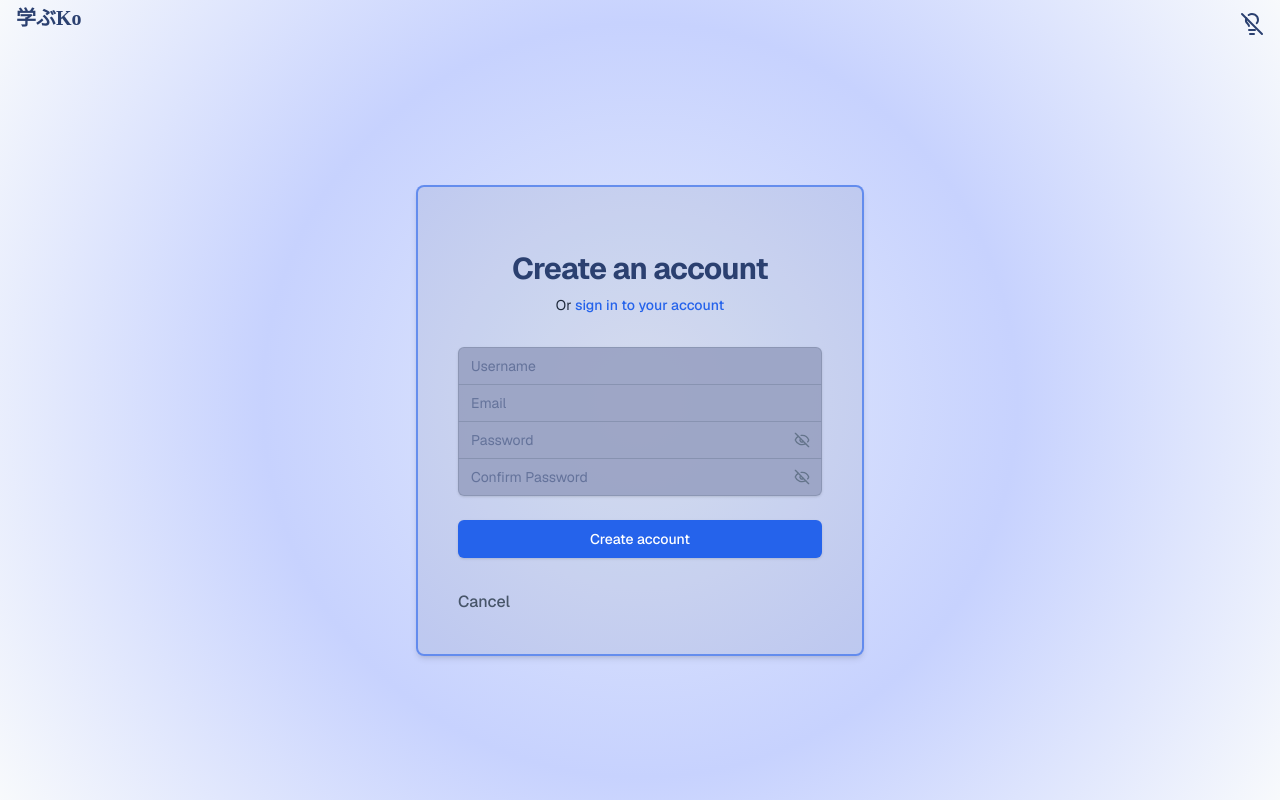
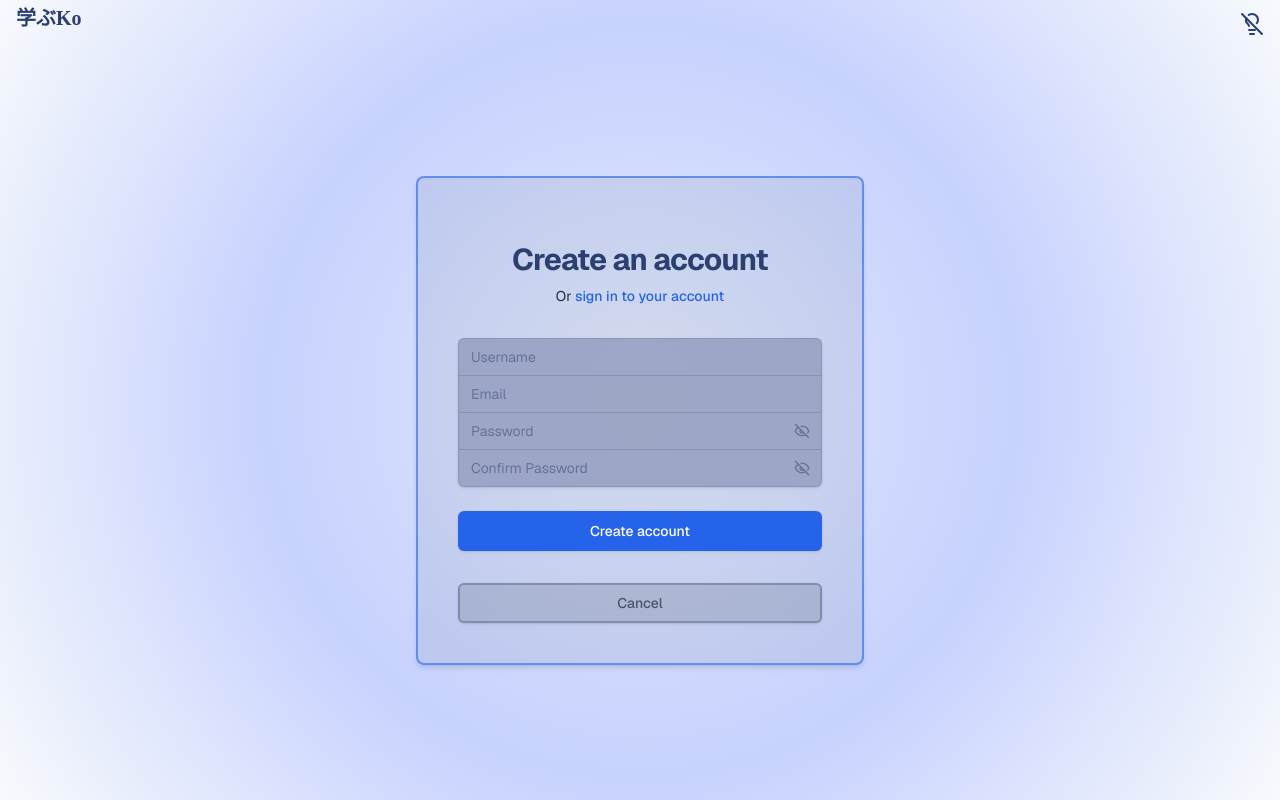
Before and after one commit to Aman-Jangid/manabiko, a Next.js app: page /auth/signup in a window 1280 px wide. Built offline with nearby package versions, Linux system fonts and the light colour scheme; no server answers; a web font is replaced by a local one.

Commit message:
Style auth buttons

```diff
--- a/app/auth/signin/page.tsx
+++ b/app/auth/signin/page.tsx
@@ -140,9 +140,8 @@ export default function SignIn() {
               <button
                 type="submit"
                 disabled={isLoading}
-                className="w-full flex justify-center py-2 px-4 border border-transparent rounded-md shadow-sm text-sm font-medium text-white focus:outline-none focus:ring-2 focus:ring-offset-2"
+                className="w-full flex justify-center py-2 px-4 bg-[var(--color-accent)] border-2 border-dashed border-[var(--color-accent)] rounded-md shadow-sm text-sm font-medium text-white focus:outline-none focus:ring-2 focus:ring-offset-2 hover:border-dashed hover:bg-[var(--color-accent)]/20 transition-all duration-200"
                 style={{
-                  backgroundColor: "var(--color-accent)",
                   opacity: isLoading ? 0.7 : 1,
                 }}
               >
@@ -154,8 +153,11 @@ export default function SignIn() {
           <div className="mt-4 sm:mt-6 flex justify-between">
             <button
               onClick={handleCancel}
-              className="font-medium hover:opacity-80 transition-opacity duration-200"
-              style={{ color: "var(--color-text-secondary)" }}
+              className="w-full flex justify-center py-2 px-4 bg-[var(--color-text-secondary)]/20 border-2 border-[var(--color-text-secondary)]/40 rounded-md shadow-sm text-sm font-medium focus:outline-none focus:ring-2 focus:ring-offset-2 transition-all duration-200 hover:border-dashed hover:bg-[var(--color-border)]/10"
+              style={{
+                color: "var(--color-text-secondary)",
+                fontWeight: "semibold",
+              }}
             >
               Cancel
             </button>
--- a/app/auth/signup/page.tsx
+++ b/app/auth/signup/page.tsx
@@ -144,9 +144,8 @@ export default function SignUp() {
               <button
                 type="submit"
                 disabled={isLoading}
-                className="w-full flex justify-center py-2 px-4 border border-transparent rounded-md shadow-sm text-sm font-medium text-white focus:outline-none focus:ring-2 focus:ring-offset-2"
+                className="w-full flex justify-center py-2 px-4 bg-[var(--color-accent)] border-2 border-dashed border-[var(--color-accent)] rounded-md shadow-sm text-sm font-medium text-white focus:outline-none focus:ring-2 focus:ring-offset-2 hover:border-dashed hover:bg-[var(--color-accent)]/20 transition-all duration-200"
                 style={{
-                  backgroundColor: "var(--color-accent)",
                   opacity: isLoading ? 0.7 : 1,
                 }}
               >
@@ -158,8 +157,11 @@ export default function SignUp() {
           <div className="mt-4 sm:mt-6 flex justify-between">
             <button
               onClick={handleCancel}
-              className="font-medium hover:opacity-80 transition-opacity duration-200"
-              style={{ color: "var(--color-text-secondary)" }}
+              className="w-full flex justify-center py-2 px-4 bg-[var(--color-text-secondary)]/20 border-2 border-[var(--color-text-secondary)]/40 rounded-md shadow-sm text-sm font-medium focus:outline-none focus:ring-2 focus:ring-offset-2 transition-all duration-200 hover:border-dashed hover:bg-[var(--color-border)]/10"
+              style={{
+                color: "var(--color-text-secondary)",
+                fontWeight: "semibold",
+              }}
             >
               Cancel
             </button>
```
